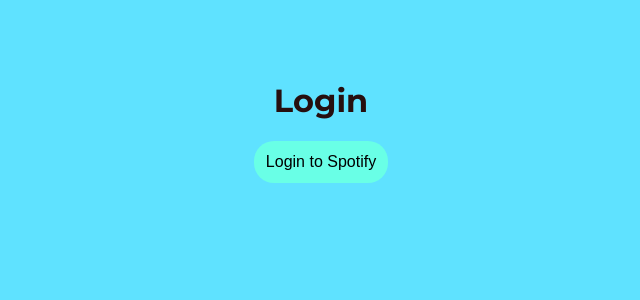
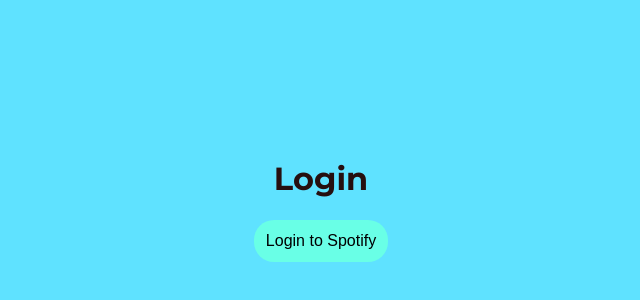
Before and after one commit to frogsupport/music-quest, a React (Vite) app: page /login in a window 1280 px wide. Shown: the part 462-762 px from the top of the page, without its empty margins (319-959 px from the left). Built offline with nearby package versions, Linux system fonts and the light colour scheme.

Commit message:
classname collision

```diff
--- a/src/pages/login/Login.css
+++ b/src/pages/login/Login.css
@@ -1,5 +1,5 @@
-.wrapper {
-  margin-top: 20%;
+.login-wrapper {
+  margin-top: 50%;
 }
 .login-button {
   font-size: 1rem;
--- a/src/pages/login/Login.tsx
+++ b/src/pages/login/Login.tsx
@@ -3,7 +3,7 @@
 
 export default function Login() {
   return (
-    <div className="wrapper">
+    <div className="login-wrapper">
       <div>
         <h1 className="title">Login</h1>
         <button className="login-button" onClick={() => redirectToSpotify()}>
```
